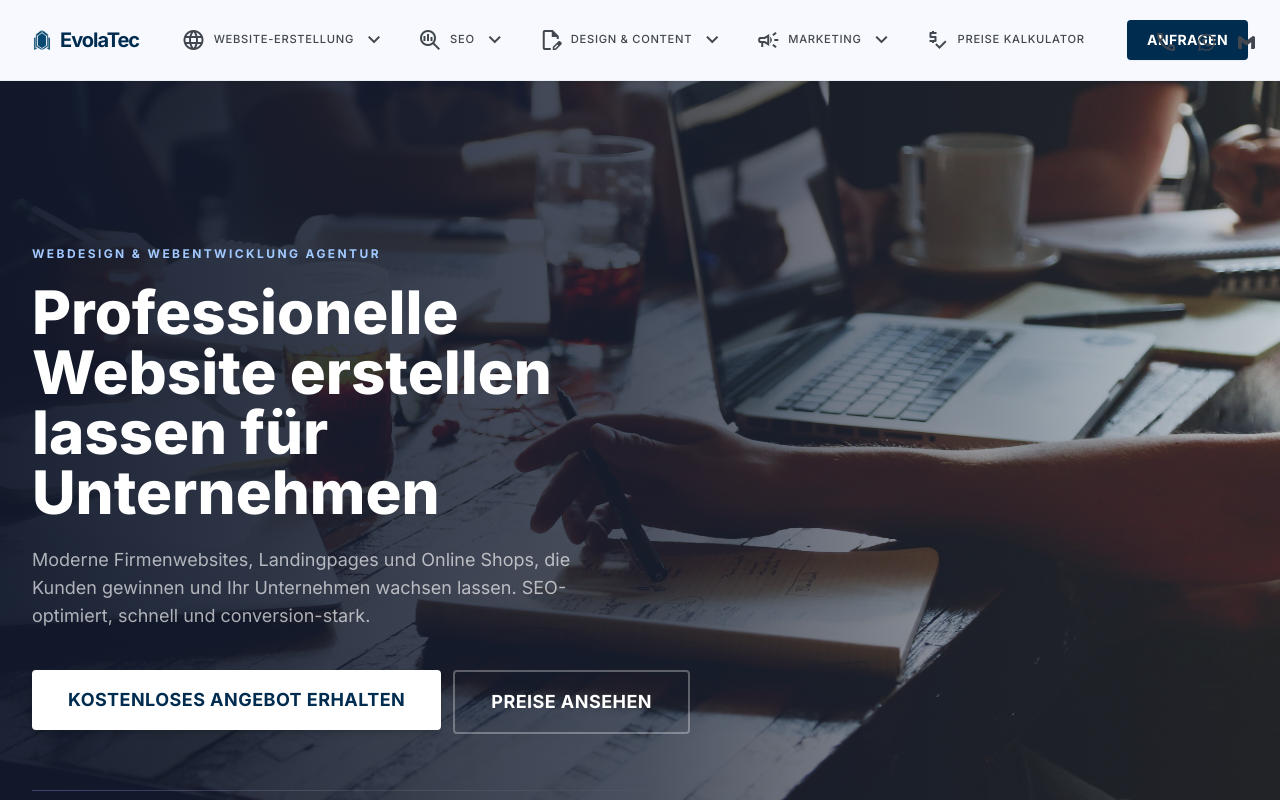
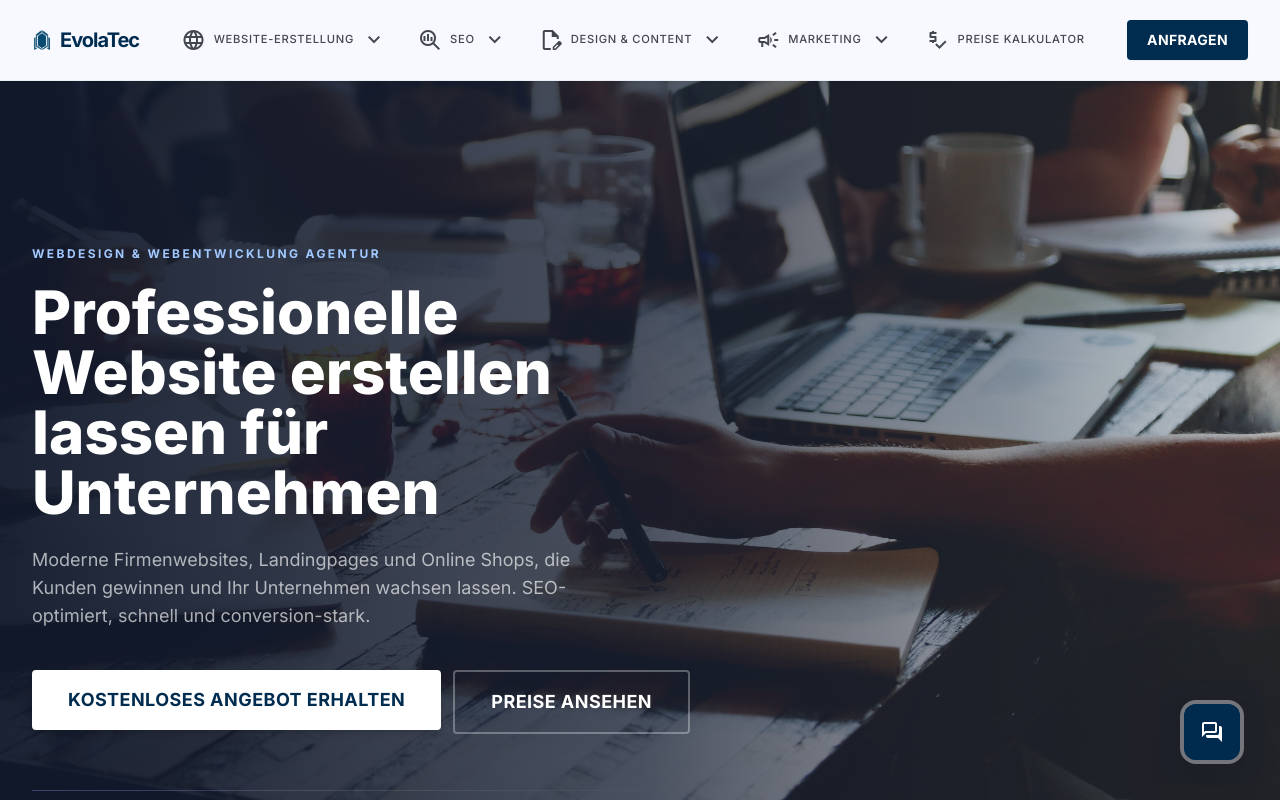
Before and after one commit to AndriiKozlovskyi/evolatec.de, a Nuxt app: page / in a window 1280 px wide. Shown: the top 800 px of the page. Built offline with nearby package versions, Linux system fonts and the light colour scheme.

Commit message:
contact widget added

```diff
--- a/app.vue
+++ b/app.vue
@@ -5,6 +5,7 @@
       <NuxtPage />
     </main>
     <Footer />
+    <FloatingContact />
   </div>
 </template>
 
--- a/components/layout/TopNavBar.vue
+++ b/components/layout/TopNavBar.vue
@@ -78,36 +78,6 @@
       <a href="/kontakt" class="hidden sm:inline-block">
         <BaseButton variant="primary" size="sm">Anfragen</BaseButton>
       </a>
-            <!-- Contact icons — desktop only -->
-      <div class="absolute top-6 right-4 hidden md:flex items-center gap-1">
-        <a
-          href="tel:+491756200862"
-          aria-label="Anrufen"
-          class="w-9 h-9 flex items-center justify-center rounded-lg text-on-surface-variant hover:text-primary hover:bg-primary/8 transition-colors duration-200"
-        >
-          <span class="material-symbols-outlined text-[18px]">phone</span>
-        </a>
-        <a
-          href="https://wa.me/491756200862"
-          target="_blank"
-          rel="noopener"
-          aria-label="WhatsApp"
-          class="w-9 h-9 flex items-center justify-center rounded-lg text-on-surface-variant hover:text-[#25D366] hover:bg-[#25D366]/8 transition-colors duration-200"
-        >
-          <svg viewBox="0 0 24 24" fill="currentColor" class="w-[17px] h-[17px]">
-            <path d="M17.472 14.382c-.297-.149-1.758-.867-2.03-.967-.273-.099-.471-.148-.67.15-.197.297-.767.966-.94 1.164-.173.199-.347.223-.644.075-.297-.15-1.255-.463-2.39-1.475-.883-.788-1.48-1.761-1.653-2.059-.173-.297-.018-.458.13-.606.134-.133.298-.347.446-.52.149-.174.198-.298.298-.497.099-.198.05-.371-.025-.52-.075-.149-.669-1.612-.916-2.207-.242-.579-.487-.5-.669-.51-.173-.008-.371-.01-.57-.01-.198 0-.52.074-.792.372-.272.297-1.04 1.016-1.04 2.479 0 1.462 1.065 2.875 1.213 3.074.149.198 2.096 3.2 5.077 4.487.709.306 1.262.489 1.694.625.712.227 1.36.195 1.871.118.571-.085 1.758-.719 2.006-1.413.248-.694.248-1.289.173-1.413-.074-.124-.272-.198-.57-.347m-5.421 7.403h-.004a9.87 9.87 0 01-5.031-1.378l-.361-.214-3.741.982.998-3.648-.235-.374a9.86 9.86 0 01-1.51-5.26c.001-5.45 4.436-9.884 9.888-9.884 2.64 0 5.122 1.03 6.988 2.898a9.825 9.825 0 012.893 6.994c-.003 5.45-4.437 9.884-9.885 9.884m8.413-18.297A11.815 11.815 0 0012.05 0C5.495 0 .16 5.335.157 11.892c0 2.096.547 4.142 1.588 5.945L.057 24l6.305-1.654a11.882 11.882 0 005.683 1.448h.005c6.554 0 11.89-5.335 11.893-11.893a11.821 11.821 0 00-3.48-8.413Z"/>
-          </svg>
-        </a>
-        <a
-          href="mailto:team@evolatec.de"
-          aria-label="E-Mail"
-          class="w-9 h-9 flex items-center justify-center rounded-lg text-on-surface-variant hover:text-[#EA4335] hover:bg-[#EA4335]/8 transition-colors duration-200"
-        >
-          <svg viewBox="0 0 24 24" fill="currentColor" class="w-[17px] h-[17px]">
-            <path d="M24 5.457v13.909c0 .904-.732 1.636-1.636 1.636h-3.819V11.73L12 16.64l-6.545-4.91v9.273H1.636A1.636 1.636 0 0 1 0 19.366V5.457c0-2.023 2.309-3.178 3.927-1.964L5.455 4.64 12 9.548l6.545-4.91 1.528-1.145C21.69 2.28 24 3.434 24 5.457z"/>
-          </svg>
-        </a>
-      </div>
     </div>
     </div>
 
```
